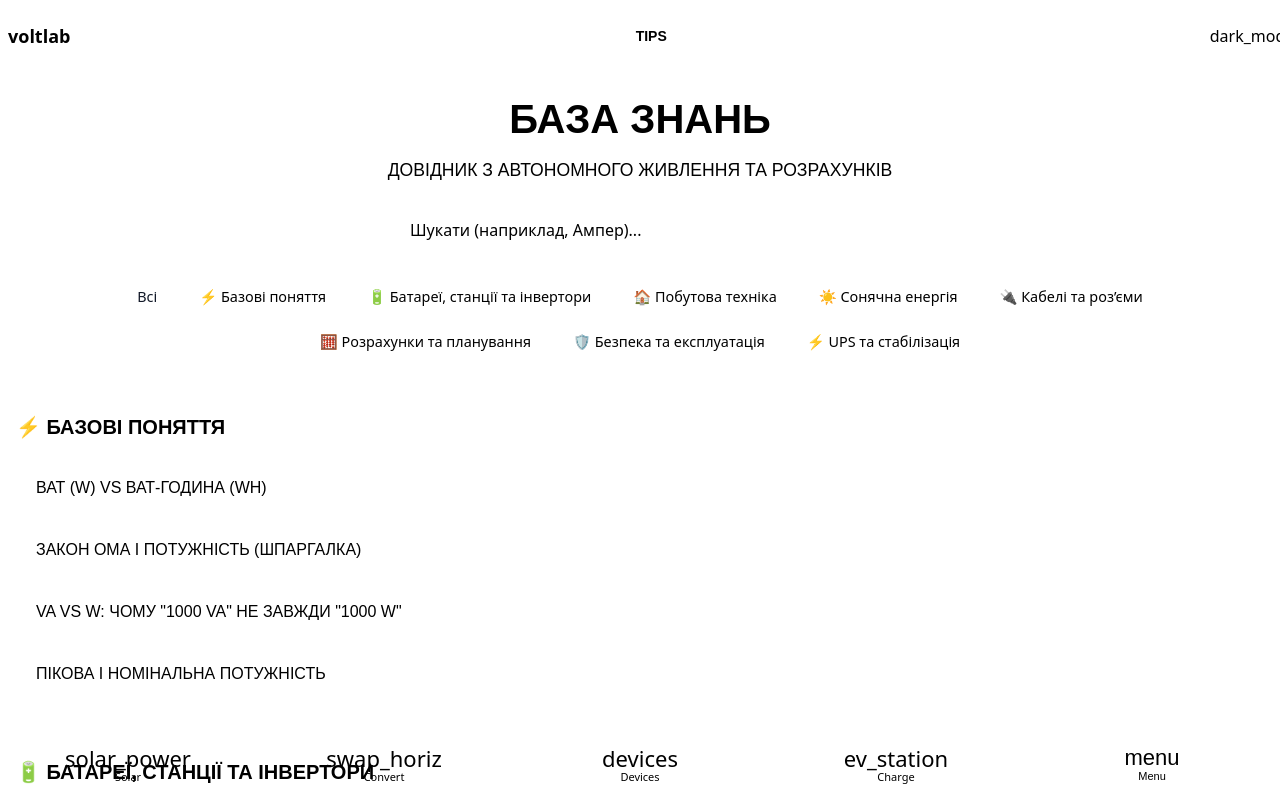
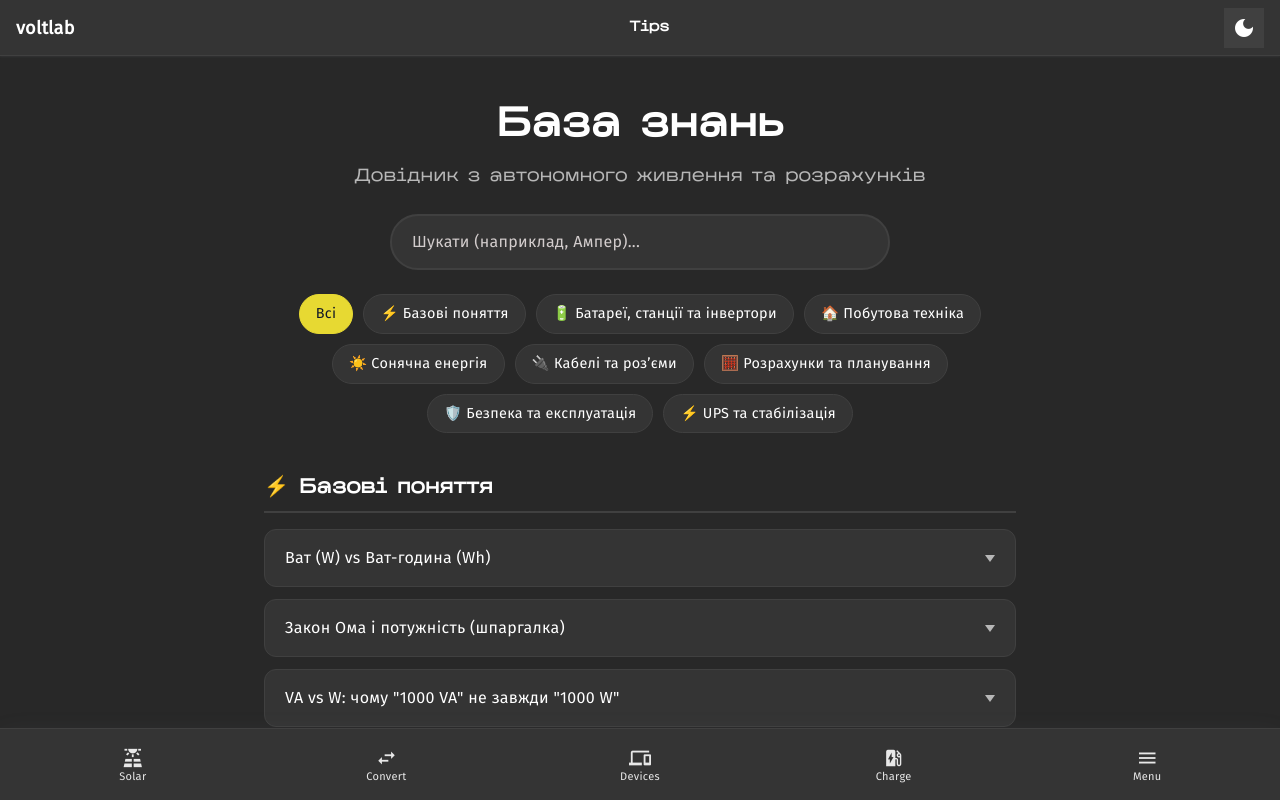
Before and after one commit to IT-Kamianets/voltlab.itkamianets.com, an Angular app: page /tips in a window 1280 px wide. Shown: the top 800 px of the page. Built offline with nearby package versions, Linux system fonts and the light colour scheme.

Commit message:
feat(styles): enhance typography and add Kharkiv Tont font with updated font-display variables

```diff
--- a/src/styles.css
+++ b/src/styles.css
@@ -1,36 +1,299 @@
-/* 1. Об'єднуємо змінні в один блок */
+@import 'tailwindcss';
+
+@import 'material-icons/iconfont/material-icons.css';
+
+
+
+/* Design tokens (CSS variables). Runtime-themable; keep SCSS using var(--token) */
+
 :root {
-  --font-sans: 'Fira Sans', system-ui, -apple-system, sans-serif;
-  --font-display: 'Kharkiv Tone', sans-serif;
 
-  /* Оновлюємо базову змінну, яку використовує твій додаток */
-  --ff-base: var(--font-sans);
+    /* brand / actions */
+
+    --c-primary: #E7D932;
+
+    --c-primary-hover: #D1C42D;
+
+    --c-secondary: #666562;
+
+    --c-secondary-hover: #20201F;
+
+
+
+    /* surfaces */
+
+    --c-bg-primary: #F3F4F7;
+
+    --c-bg-secondary: #FFFFFF;
+
+    --c-bg-tertiary: #E9ECEF;
+
+
+
+    /* content */
+
+    --c-text-primary: #343A40;
+
+    --c-text-secondary: #000000;
+
+    --c-text-muted: #666562;
+
+    --c-placeholder: #666562ab;
+
+
+
+    /* borders & elevation */
+
+    --c-border: #ACABA9;
+
+    --shadow-sm: 0 1px 2px rgba(0, 0, 0, 0.06);
+
+    --shadow-md: 0 10px 30px rgba(0, 0, 0, 0.08);
+
+
+
+    /* typography */
+
+    --ff-base: 'Poppins', system-ui, -apple-system, Segoe UI, Roboto, Arial, sans-serif;
+
+    --fs: 16px;
+
+    --letter-spacing: 0.3px;
+
+
+
+    /* radius (default rounded) */
+
+    --radius: 8px;
+
+    --radius-card: 10px;
+
+    --radius-btn: 10px;
+
+
+
+    /* spacing (default comfortable) */
+
+    --sp-0: 0px;
+
+    --sp-1: 4px;
+
+    --sp-2: 8px;
+
+    --sp-3: 12px;
+
+    --sp-4: 16px;
+
+    --sp-5: 20px;
+
+    --sp-6: 24px;
+
+    --sp-7: 32px;
+
+    --sp-8: 40px;
+
+    --sp-10: 48px;
+
+    --sp-12: 56px;
+
+    --sp-16: 72px;
+
+    --sp-20: 96px;
+
+
+
+    /* layout */
+
+    --container: 1210px;
+
+    --gutter: 10px;
+
+
+
+    /* motion */
+
+    --easing: cubic-bezier(0.25, 0.8, 0.25, 1);
+
+    --motion-fast: 0.15s;
+
+    --motion: 0.25s;
+
+    --motion-slow: 0.4s;
+
+
+
+    /* focus */
+
+    --focus-ring: 0 0 0 3px rgba(231, 217, 50, 0.3);
+
+
+
+    --radius: 0px;
+
+    --radius-card: 0px;
+
+    --radius-btn: 0px;
+
 }
 
-/* 2. Глобальні стилі */
-body {
-  font-family: var(--font-sans);
-  -webkit-font-smoothing: antialiased;
+
+
+/* ========= modes ========= */
+
+html[data-mode='dark'] {
+
+    /* surfaces */
+
+    --c-bg-primary: #282828;
+
+    --c-bg-secondary: #343434;
+
+    --c-bg-tertiary: #404040;
+
+
+
+    /* borders & elevation */
+
+    --c-border: #404040;
+
+    --shadow-sm: 0 1px 2px rgba(149, 157, 165, 0.1);
+
+    --shadow-md: 0 10px 30px rgba(149, 157, 165, 0.1);
+
+
+
+    /* content */
+
+    --c-text-primary: #e8e8e8;
+
+    --c-text-secondary: #ffffff;
+
+    --c-text-muted: #b7b7b7;
+
+    --c-placeholder: #d3cdcd;
+
+
+
+    /* focus (keeps using primary) */
+
+    --focus-ring: 0 0 0 3px rgba(37, 110, 255, 0.35);
+
 }
 
-/* 3. Заголовки (прибираємо :where для перевірки) */
-h1, h2, h3, h4, h5, h6,
-.app__title,
-.app__sidebar-title,
-.page-title,
-.page-subtitle,
-.category-title,
-.accordion-header,
-.page__title,
-.card__title,
-.conversion-title,
-.card-header,
-.header {
-  font-family: var(--font-display) !important; /* !important тільки для тесту, щоб зрозуміти чи в пріоритеті справа */
-  text-transform: uppercase; /* Kharkiv Tone найкраще виглядає в капсі */
+
+
+@font-face {
+
+  font-family: 'Fira Sans';
+
+  src: url('/fonts/FiraSans-Regular.ttf') format('truetype');
+
+  font-weight: 400;
+
+  font-style: normal;
+
+  font-display: swap;
+
 }
 
-/* 4. Якщо використовуєш Tailwind, додай цей клас */
+
+
+@font-face {
+
+  font-family: 'Kharkiv Tone';
+
+  src: url('/fonts/KharkivTone-regular.ttf') format('truetype');
+
+  font-weight: 400;
+
+  font-style: normal;
+
+  font-display: swap;
+
+}
+
+
+
+@font-face {
+
+  font-family: 'Kharkiv Tont';
+
+  src: url('/fonts/KharkivTone-regular.ttf') format('truetype');
+
+  font-weight: 400;
+
+  font-style: normal;
+
+  font-display: swap;
+
+}
+
+
+
+:root {
+
+  --font-sans: 'Fira Sans', system-ui, -apple-system, 'Segoe UI', Roboto, Arial, sans-serif;
+
+  --font-display: 'Kharkiv Tone', 'Kharkiv Tont', var(--font-sans);
+
+    /* keep existing app styles that use --ff-base working */
+
+    --ff-base: var(--font-sans);
+
+}
+
+
+
+body {
+
+  font-family: var(--font-sans);
+
+}
+
+
+
+:where(h1, h2, h3, h4, h5, h6) {
+
+  font-family: var(--font-display);
+
+}
+
+
+
+:where(
+
+  .app__title,
+
+  .app__sidebar-title,
+
+  .page-title,
+
+  .page-subtitle,
+
+  .category-title,
+
+  .accordion-header,
+
+  .page__title,
+
+  .card__title,
+
+  .conversion-title,
+
+  .card-header,
+
+  .header
+
+) {
+
+  font-family: var(--font-display);
+
+}
+
+
+
 .font-display {
-  font-family: var(--font-display) !important;
+
+  font-family: var(--font-display);
+
 }
```
